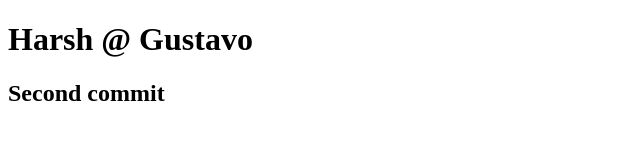
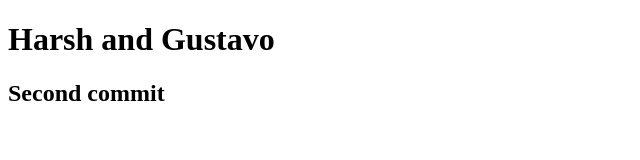
Before and after one commit to lgustavoreis/project_card, a plain HTML site: page index.html in a window 1280 px wide. Shown: the whole page, without its empty margins (0-640 px from the left). Drawn offline with Linux system fonts and the light colour scheme.

Commit message:
My contribution 3

```diff
--- a/index.html
+++ b/index.html
@@ -6,7 +6,7 @@
 		<title>Document</title>
 	</head>
 	<body>
-		<h1>Harsh @ Gustavo</h1>
+		<h1>Harsh and Gustavo</h1>
 		<h2>Second commit</h2>
 	</body>
 </html>
```
